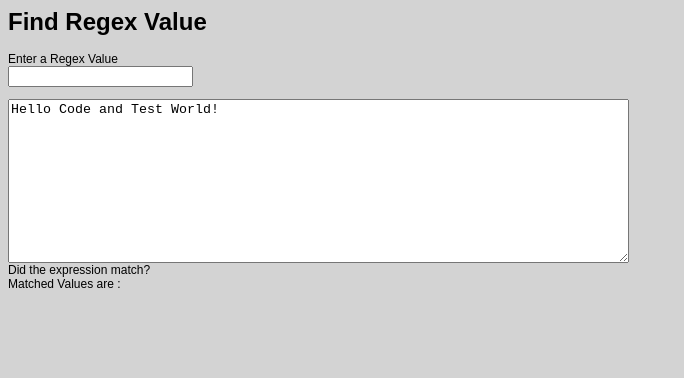
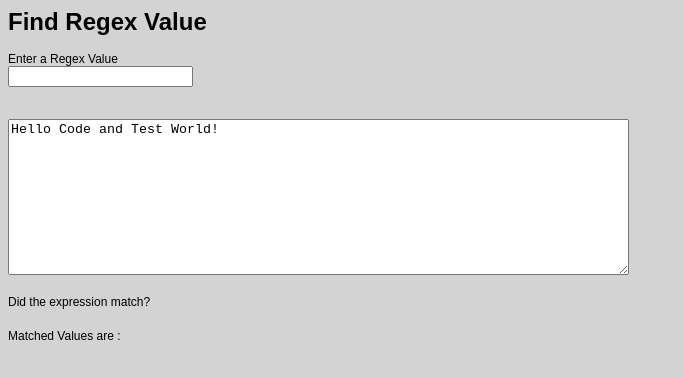
Before and after one commit to Maseeha26/angular-maseeha, an Angular app: page / in a window 1280 px wide. Shown: the top 378 px of the page, without its empty margins (0-684 px from the left). Built offline with nearby package versions, Linux system fonts and the light colour scheme.

Commit message:
Design Update

```diff
--- a/src/app/app.component.html
+++ b/src/app/app.component.html
@@ -2,10 +2,10 @@
 	<h1>Find Regex Value</h1>
 	<app-regex-input (regexEmit)="getregexEmit($event)"></app-regex-input>
 	<app-string-input (stringEmit)="getstringEmit($event)"></app-string-input>
-	<div>
+	<div class="format">
 		Did the expression match? {{isMatched}}
 	</div>
-	<div>
+	<div class="format">
 		Matched Values are : <mark>{{matched}}</mark>
 	</div>
 </div>
--- a/src/app/regex-input/regex-input.component.html
+++ b/src/app/regex-input/regex-input.component.html
@@ -1,4 +1,4 @@
-<form [formGroup]="regexForm">
+<form [formGroup]="regexForm" class="format">
 	<div class="label-class"><label>Enter a Regex Value</label></div>
 	<input type="text" formControlName="regexValue" (keyup)="sendRegexString($event.target.value)" pattern />
 	<div class="danger-class"
--- a/src/app/string-input/string-input.component.html
+++ b/src/app/string-input/string-input.component.html
@@ -1,2 +1,4 @@
-<textarea rows="10" cols="75" class="format" (keyup)="sendString($event.target.value)">{{message}}
+<div class="format">
+	<textarea rows="10" cols="75" (keyup)="sendString($event.target.value)">{{message}}
 </textarea>
+</div>
--- a/src/styles.css
+++ b/src/styles.css
@@ -7,5 +7,5 @@ body {
 }
 
 .format {
- padding-bottom: 10px;
+ padding-bottom: 20px;
 }
```
